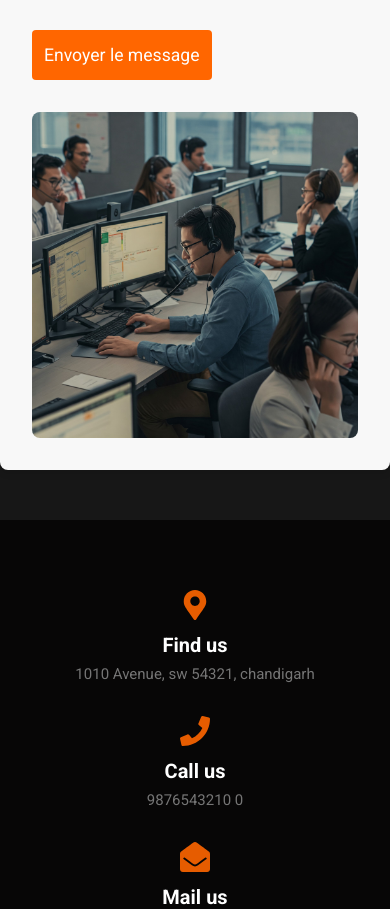
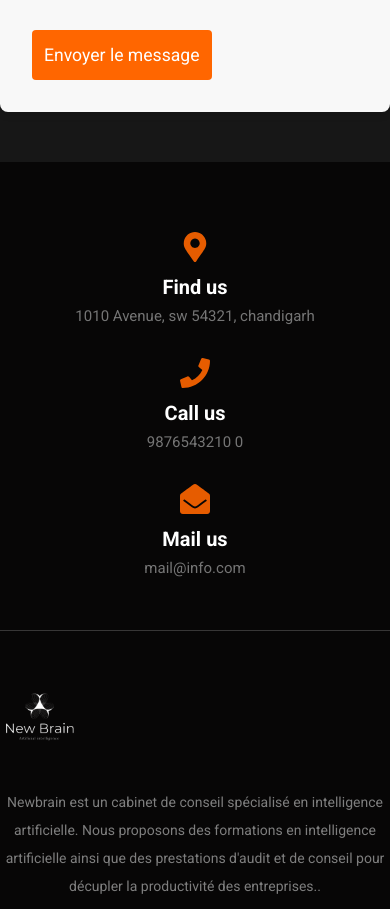
Before and after one commit to Beerus243/newbrain, a Next.js app: page /contact in a window 390 px wide. Shown: the part 1793-2702 px from the top of the page. Built offline with nearby package versions, Linux system fonts and the light colour scheme.

Commit message:
contactFin

```diff
--- a/app/contact/Contact.module.css
+++ b/app/contact/Contact.module.css
@@ -112,13 +112,12 @@
     gap: 1rem;
   }
 
-  .form,
-  .imageContainer {
+  .form {
     width: 100%;
     min-width: 100%;
   }
 
   .imageContainer {
-    margin-top: 1rem;
+    display: none;
   }
 }
```
